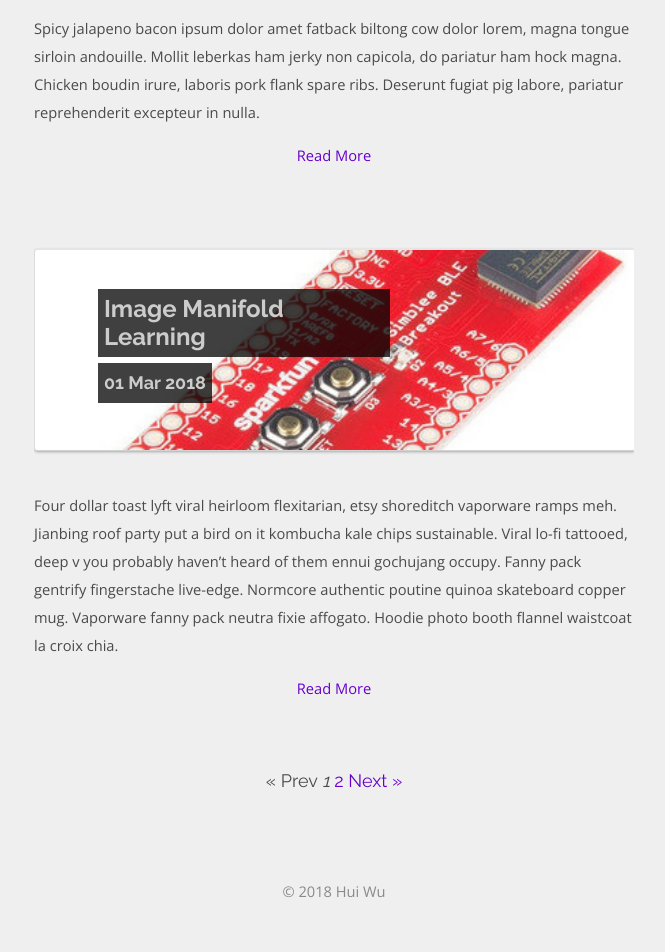
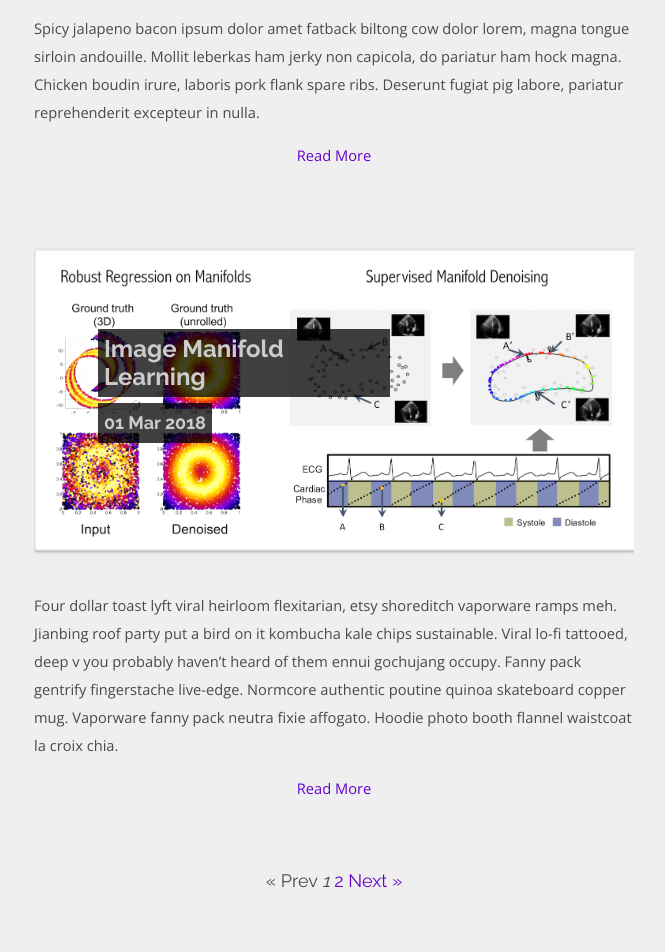
Before and after one commit to spacew/spacew.github.io, a Jekyll site: the page built from index.html, in a window 1280 px wide. Shown: the part 1900-2852 px from the top of the page, without its empty margins (306-971 px from the left). Built offline with Jekyll 4.4.1, drawn with Linux system fonts in a browser that asks for light colours; the list of posts is cut into pages by our own code; before the commit the page ends 2820 px from its top, so only the background shows below that; grey boxes are pictures that could not be loaded.

Commit message:
Update 2016-02-01-somecode.markdown

```diff
--- a/_posts/2016-02-01-somecode.markdown
+++ b/_posts/2016-02-01-somecode.markdown
@@ -2,7 +2,7 @@
 title:  Image Manifold Learning
 date:   2018-March
 cover:  /media/manifold.png
-thumb:  /media/simblee_thumb.jpg
+thumb:  /media/manifold_thumb.png
 
 ---
 
```
